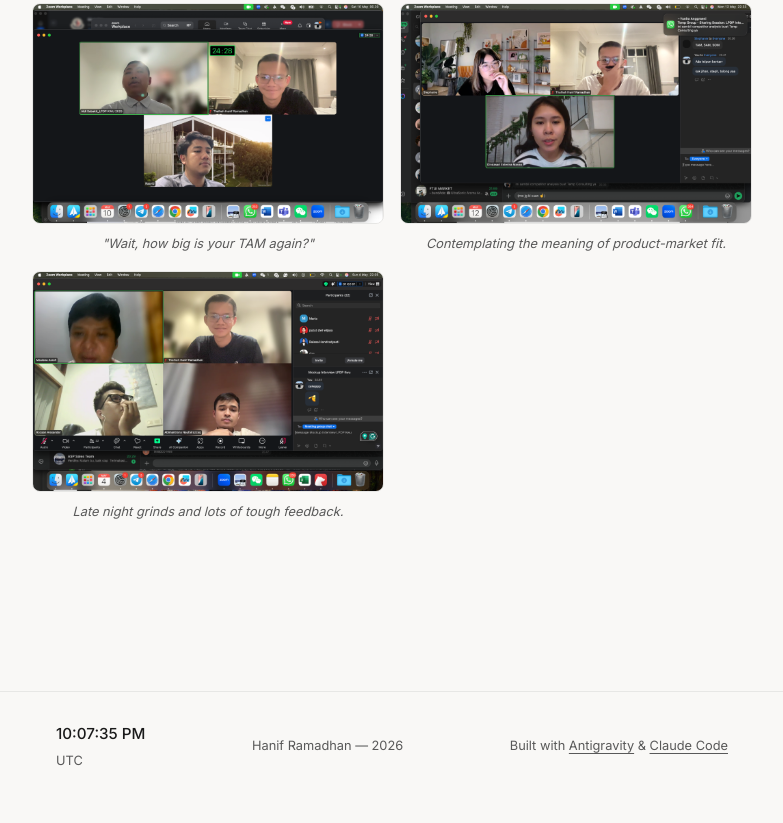
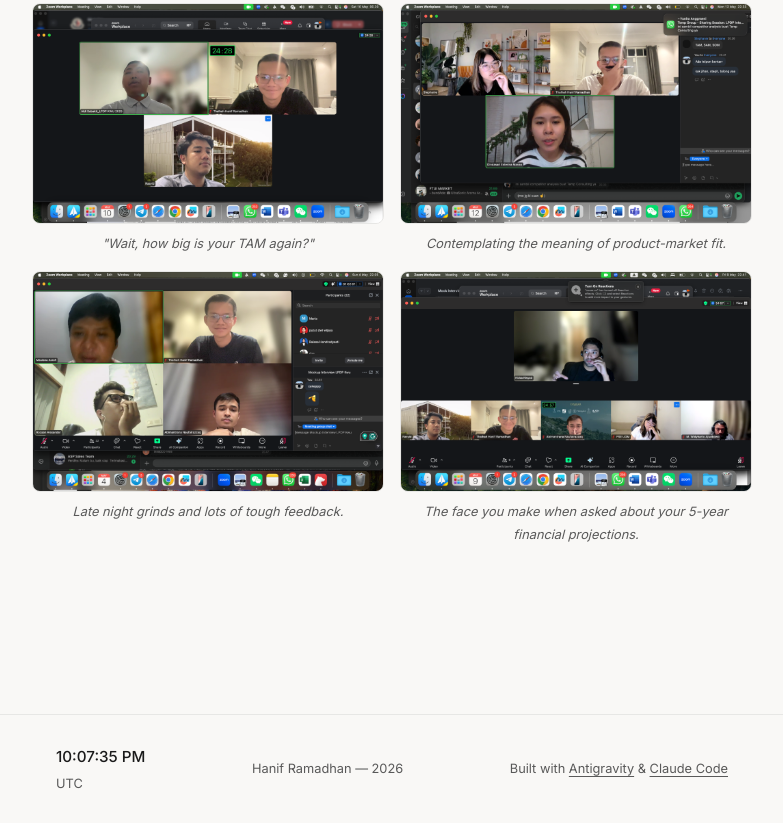
Before and after one commit to patronofalltrades/PersonalWebsite, a website: page lpdp-mentoring.html in a window 1280 px wide. Shown: the part 2504-3327 px from the top of the page, without its empty margins (248-1031 px from the left). Before the commit the page ends 3304 px from the top, so only its background shows below. Drawn offline with Linux system fonts and the light colour scheme.

Commit message:
feat: add fourth zoom mock interview picture to LPDP mentoring grid

```diff
--- a/lpdp-mentoring.html
+++ b/lpdp-mentoring.html
@@ -137,6 +137,13 @@
                                 style="font-size:0.8rem; color: var(--text-muted); text-align: center; margin-top: 8px; font-style: italic;">
                                 Late night grinds and lots of tough feedback.</p>
                         </div>
+                        <div>
+                            <img src="images/lpdp-zoom-4.png" alt="Zoom Mock Interview 4"
+                                style="width: 100%; height: auto; border-radius: 8px; border: 1px solid var(--border);">
+                            <p
+                                style="font-size:0.8rem; color: var(--text-muted); text-align: center; margin-top: 8px; font-style: italic;">
+                                The face you make when asked about your 5-year financial projections.</p>
+                        </div>
                     </div>
                 </section>
 
```
Also changed, not shown: images/lpdp-zoom-4.png (added).
